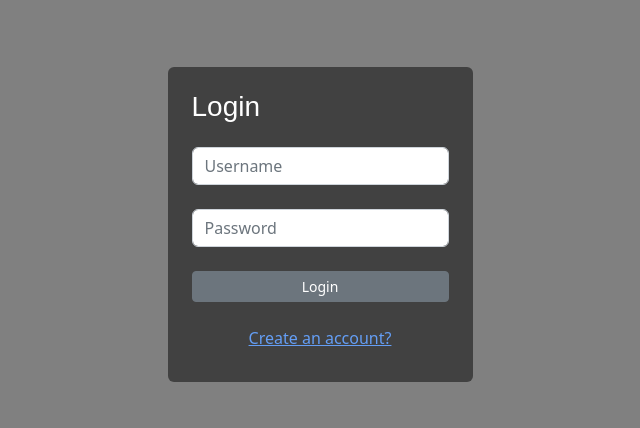
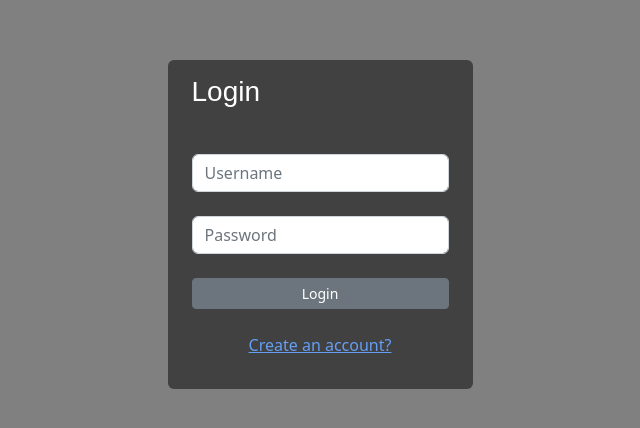
Before and after one commit to dtchitt/e-commerce-website, a React (Create React App) app in the folder frontend/: page /login in a window 1280 px wide. Shown: the part 176-604 px from the top of the page, without its empty margins (320-960 px from the left). Built offline with nearby package versions, Linux system fonts and the light colour scheme.

Commit message:
add alert for user, to login/signup

```diff
--- a/frontend/src/pages/Login.tsx
+++ b/frontend/src/pages/Login.tsx
@@ -12,7 +12,7 @@ type UserAcceptedResponse = {
 
 export function Login() {
 	const Navigate = useNavigate();
-	const [alert, setAlert] = useState('');
+	const [alert, setAlert] = useState(' ');
 
 	const [loginMode, setLoginMode] = useState(true);
 
@@ -38,10 +38,6 @@ export function Login() {
 			default:
 				console.log('Something went wrong!');
 		}
-
-		console.log(username);
-		console.log(password);
-		console.log(confirm);
 	};
 
 	const loginUser = async () => {
@@ -100,7 +96,7 @@ export function Login() {
 
 	const handleLogin = () => {
 		// check for empty fields
-		if (!username || !password || (!confirm && !loginMode)) {
+		if (username.length == 0 || password.length == 0 || (confirm.length == 0 && !loginMode)) {
 			setAlert('All fields required.');
 			return;
 		} else if (password != confirm && !loginMode) {
@@ -118,18 +114,22 @@ export function Login() {
 	return (
 		<div className='login-background d-flex justify-content-center align-items-center'>
 			<Form className='rounded py-3 px-4'>
-				<div className='mb-4 mt-2 login-title'>
+				<div className='login-title'>
 					<p>{loginMode ? 'Login' : 'Sign up'}</p>
 				</div>
 
-				<Form.Group className='mb-4' controlId='usernameInput'>
+				<div className='login-alert'>
+					<p>{alert}</p>
+				</div>
+
+				<Form.Group className='mb-4' controlId='username'>
 					<Form.Control placeholder='Username' onChange={handleUserInfoChange} />
 				</Form.Group>
-				<FormGroup className='mb-4' controlId='passwordInput'>
+				<FormGroup className='mb-4' controlId='password'>
 					<FormControl type='password' placeholder='Password' onChange={handleUserInfoChange} />
 				</FormGroup>
 				{!loginMode && (
-					<Form.Group className='mb-3' controlId='confirmInput'>
+					<Form.Group className='mb-3' controlId='confirm'>
 						<FormControl
 							type='password'
 							placeholder='Confirm Password'
--- a/frontend/src/styles/Login.css
+++ b/frontend/src/styles/Login.css
@@ -17,5 +17,10 @@
 
 .login-background > form {
 	background-color: #414141;
+}
 
+.login-alert {
+	text-align: center;
+	color: rgb(225, 4, 4);
+	height: 30px;
 }
```
